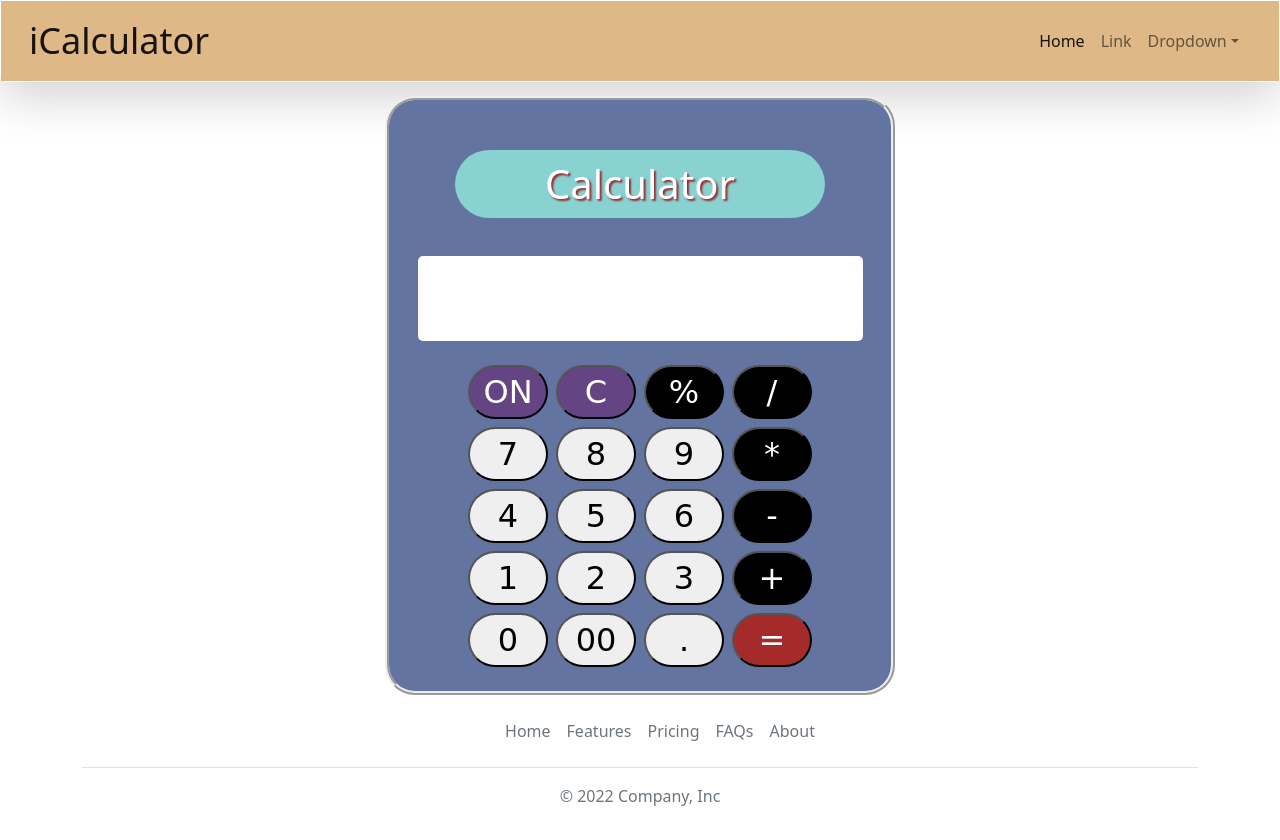
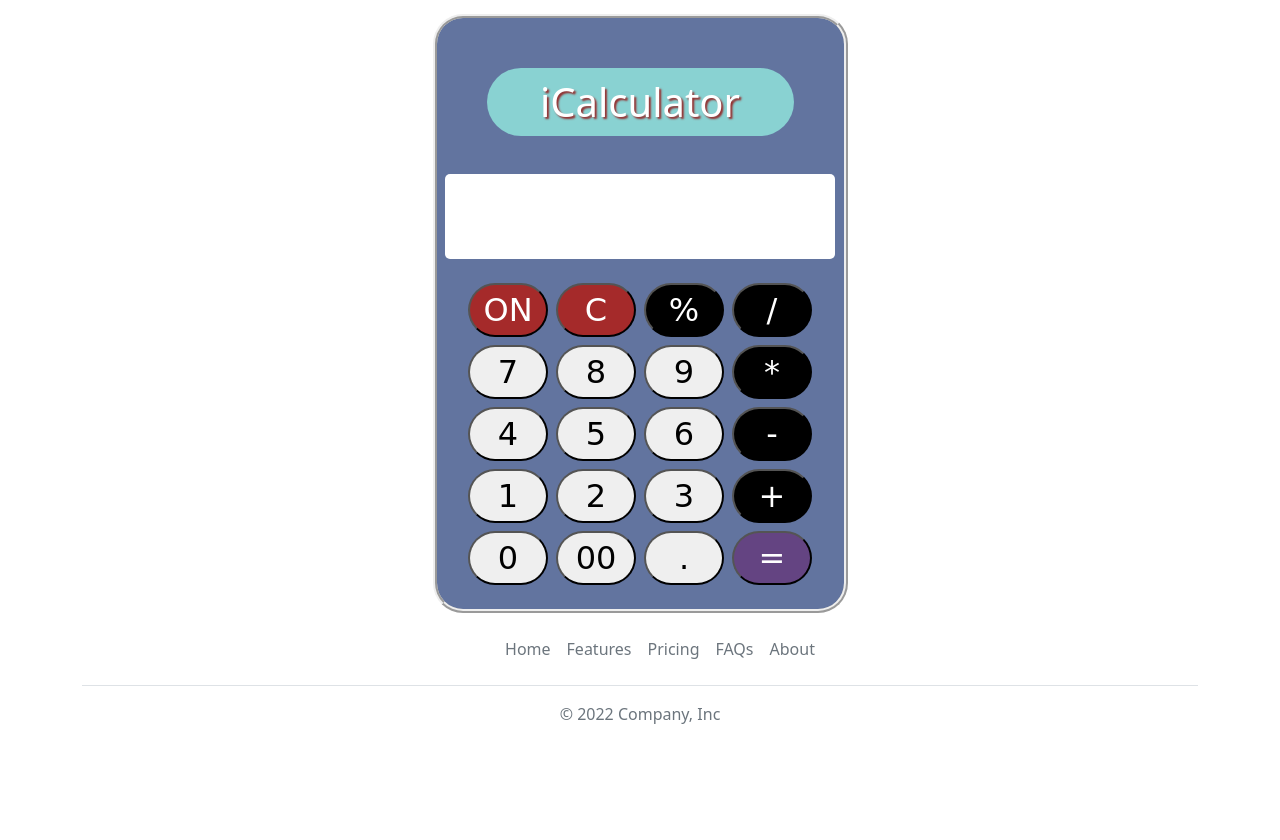
Before and after one commit to praveen00219/calculator-js, a plain HTML site: page index.html in a window 1280 px wide. After the commit the page ends 800 px from the top, so only its background shows below. Drawn offline with nearby package versions, Linux system fonts and the light colour scheme.

Commit message:
modified calculatorStyle.css and index.html file

```diff
--- a/calculatorStyle.css
+++ b/calculatorStyle.css
@@ -28,7 +28,7 @@
   margin: auto;
   margin-top: 14px;
   padding: 20px;
-  width: 510px;
+  width: 415px;
   border-radius: 30px;
   border: 4px ridge;
 }
@@ -63,21 +63,22 @@ input {
   border-bottom-color: #020101;
   border-radius: 5px;
   height: 85px;
-  width: 445px;
+  width: 390px;
   font-size: 44px;
+  padding: 10px;
 }
 
 button {
   cursor: pointer;
   border-radius: 30px;
   width: 80px;
-
   margin: 3px;
   font-family: cursive;
   font-size: xx-large;
 }
 .onOffSwitch {
-  background-color: rgb(100, 68, 130);
+  background-color: brown;
+
   color: white;
 }
 .otherSwitch {
@@ -85,7 +86,7 @@ button {
   color: white;
 }
 .enter {
-  background-color: brown;
+  background-color: rgb(100, 68, 130);
   color: white;
 }
 
--- a/index.html
+++ b/index.html
@@ -17,62 +17,12 @@
 </head>
 
 <body>
-    <div class="shadow-lg p-3 mb-5 bg-white rounded">
-        <nav class="navbar navbar-expand-lg">
-            <div class="container-fluid">
-                <a class="navbar-brand " href="#">iCalculator</a>
-                <button class="navbar-toggler" type="button" data-bs-toggle="collapse"
-                    data-bs-target="#navbarSupportedContent" aria-controls="navbarSupportedContent"
-                    aria-expanded="false" aria-label="Toggle navigation">
-                    <span class="navbar-toggler-icon"></span>
-                </button>
-                <div class="collapse navbar-collapse" id="navbarSupportedContent">
-                    <ul class="navbar-nav me-auto mb-2 mb-lg-0">
-                        <li class="nav-item">
-                            <a class="nav-link active" aria-current="page" href="#">Home</a>
-                        </li>
-                        <li class="nav-item">
-                            <a class="nav-link" href="#">Link</a>
-                        </li>
-                        <li class="nav-item dropdown">
-                            <a class="nav-link dropdown-toggle" href="#" role="button" data-bs-toggle="dropdown"
-                                aria-expanded="false">
-                                Dropdown
-                            </a>
-                            <ul class="dropdown-menu">
-                                <li><a class="dropdown-item" href="#">Action</a></li>
-                                <li><a class="dropdown-item" href="#">Another action</a></li>
-                                <li>
-                                    <hr class="dropdown-divider">
-                                </li>
-                                <li><a class="dropdown-item" href="#">Something else here</a></li>
-                            </ul>
-                        </li>
-                        <li class="nav-item">
-                            <a class="nav-link disabled"></a>
-                        </li>
-                    </ul>
-                    <!-- <form class="d-flex" role="search">
-                        <input class="form-control me-2" type="search" placeholder="Search" aria-label="Search">
-                        <button class="btn btn-outline-success" type="submit">Search</button>
-                    </form> -->
-                </div>
-            </div>
-        </nav>
-    </div>
-    <div class="shadow">
-        <div class="product-device shadow-sm d-none d-md-block"></div>
-        <div class="product-device product-device-2 shadow-sm d-none d-md-block"></div>
-    </div>
     <div class="containt">
-
         <div class="heading">
-            <h1> Calculator </h1>
+            <h1> iCalculator </h1>
         </div>
-
         <div class="calculator">
             <div class="displayInput"> <input id="display" type="text" name="display"></div>
-
             <table>
                 <tr></tr>
                 <td><button class="onOffSwitch raaj">ON</button></td>
```
